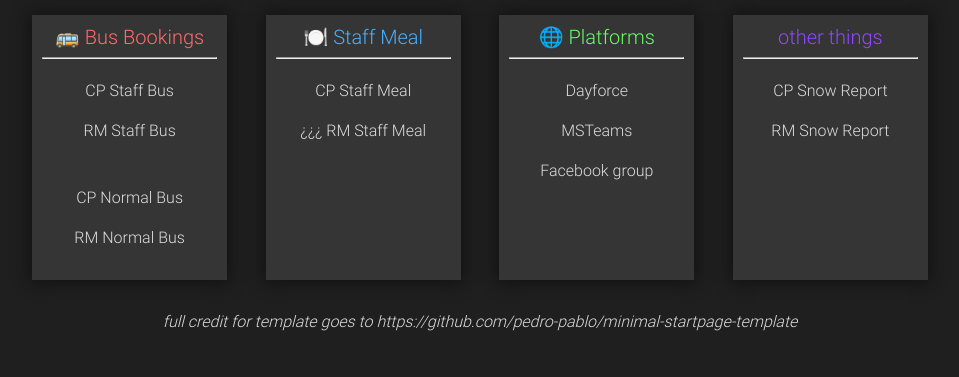
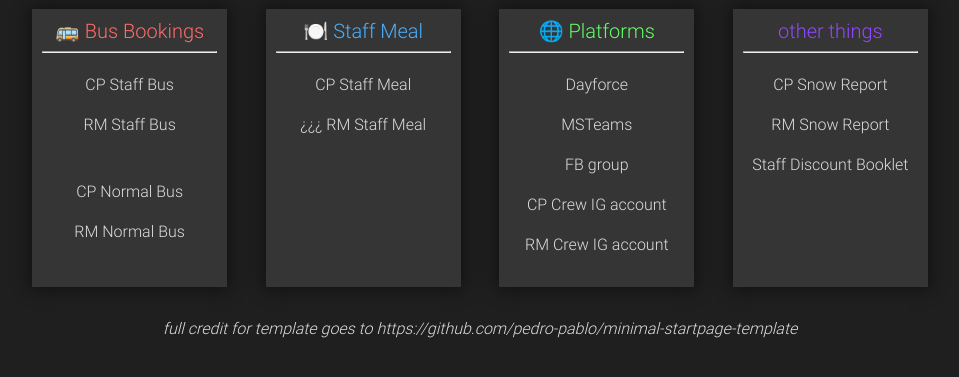
Before and after one commit to vanessa-kang/vanessa-kang.github.io, a plain HTML site: page index.html in a window 1280 px wide. Shown: the part 267-644 px from the top of the page, without its empty margins (160-1119 px from the left). Drawn offline with Linux system fonts and the light colour scheme.

Commit message:
added some links

```diff
--- a/index.html
+++ b/index.html
@@ -60,7 +60,9 @@
                 <ul class="link-list">
                     <li class="link-list-item"><a class="link" href="https://www.dayforcehcm.com/mydayforce/login.aspx">Dayforce</a></li>
                     <li class="link-list-item"><a class="link" href="https://teams.microsoft.com/v2/">MSTeams</a></li>
-                    <li class="link-list-item"><a class="link" href="https://www.facebook.com/groups/2024nzskiwintercrew">Facebook group</a></li>
+                    <li class="link-list-item"><a class="link" href="https://www.facebook.com/groups/2024nzskiwintercrew">FB group</a></li>
+                    <li class="link-list-item"><a class="link" href="https://www.instagram.com/coronet_crew">CP Crew IG account</a></li>
+                    <li class="link-list-item"><a class="link" href="https://www.instagram.com/remarkscrew">RM Crew IG account</a></li>
                 </ul>
             </section>
             <section class="link-section">
@@ -69,6 +71,7 @@
                 <ul class="link-list">
                     <li class="link-list-item"><a class="link" href="https://www.coronetpeak.co.nz/weather-report/">CP Snow Report</a></li>
                     <li class="link-list-item"><a class="link" href="https://www.theremarkables.co.nz/weather-report/">RM Snow Report</a></li>
+                    <li class="link-list-item"><a class="link" href="https://www.canva.com/design/DAGH4hbRUkg/Kwc24ZbAeGHJU1j8AzkhvA/edit">Staff Discount Booklet</a></li>
                 </ul>
             </section>
         </div>
```
